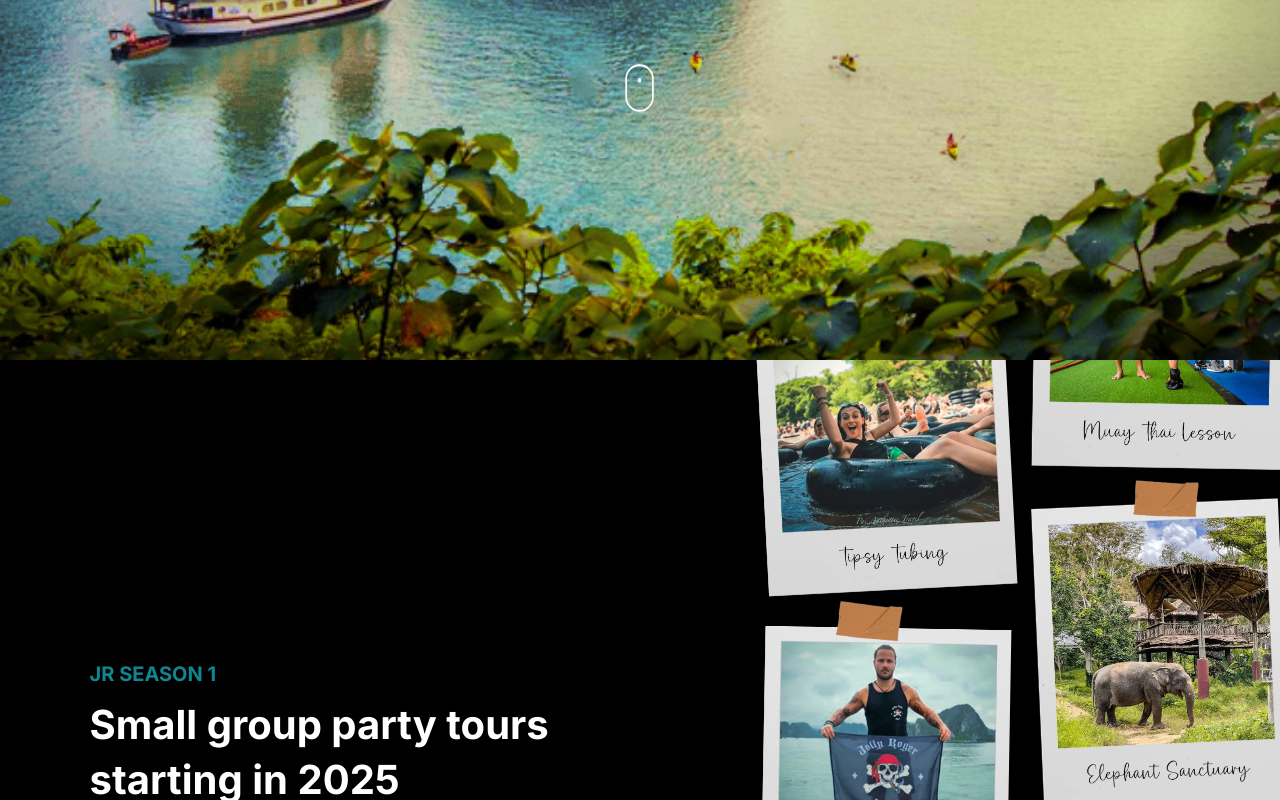
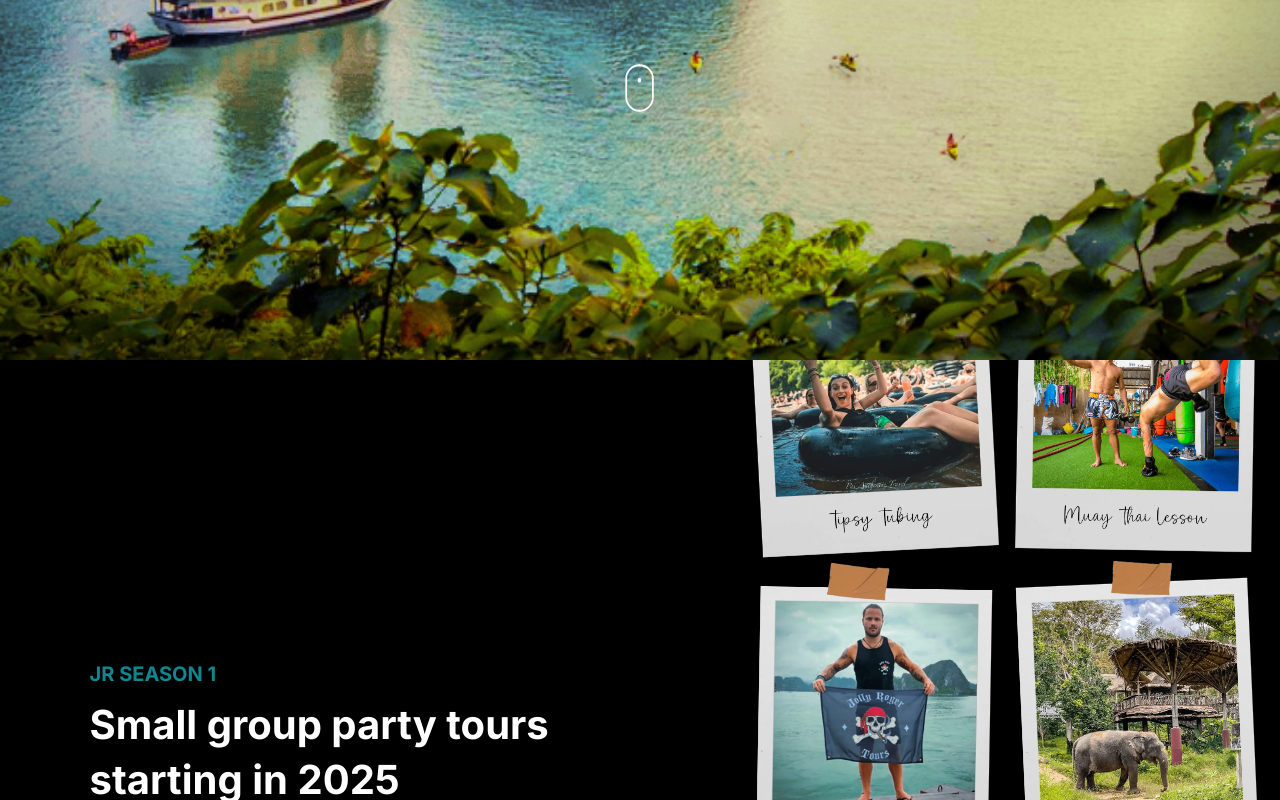
Before and after one commit to DWC97/j3-v3-project, a Next.js app: page / in a window 1280 px wide. Shown: the part 440-1240 px from the top of the page. Built offline with nearby package versions, Linux system fonts and the light colour scheme.

Commit message:
about section change to image props and stylesheet

```diff
--- a/src/components/about/About2.tsx
+++ b/src/components/about/About2.tsx
@@ -153,7 +153,7 @@ export default function About2(){
                 </Reveal>
 
             </div>
-            <div className="gallery px-10 hidden sm:flex relative" ref={gallery}>
+            <div className="gallery px-10 hidden sm:flex" ref={gallery}>
 
                     {window.innerWidth > 1024 ?
                     <div className="galleryWrapper">
@@ -188,12 +188,13 @@ const Column: React.FC<{ imagesData: ImageData[], y: any }> = ({ imagesData, y }
                         return <div key={image.id} className="imageContainer">
                             <Image
                                 src={image.src}
-                                style={{ transform: `rotate(${image.rotation}deg)`}}
                                 alt='polaroid'
-                                fill
-                                priority
-                                sizes='(height: 100%)'
+                                width={0}
+                                height={0}
+                                sizes="100vw"
+                                style={{ width: '100%', height: '100%', transform: `rotate(${image.rotation}deg)` }}
                                 className='object-cover relative'
+
                             />
                         </div>
                     })
--- a/src/components/about/AboutStyles.css
+++ b/src/components/about/AboutStyles.css
@@ -2,6 +2,7 @@
     height: 100%;
     overflow: hidden;
     position: relative;
+
 }
 
 .galleryWrapper{
@@ -9,7 +10,7 @@
     top: -12.5vh;
     height: 1200px;
     display: flex;
-    gap: 2vw;
+    gap: 1vw;
 
 }
 
@@ -28,13 +29,13 @@
 }
 
 .column2 {
-    top: -165%;
+    top: -155%;
 }
 
 .imageContainer{
 
-    min-height: 340px;
-    width: 100%;
+    height: 340px;
+
     position: relative;
 
 }
@@ -48,9 +49,9 @@
     }
 }
 
-@media screen and (min-width: 1366px) {
+/* @media screen and (min-width: 1366px) {
     .gallery{
         position: absolute;
         right: -1vw;
     }
-}
+} */
```
